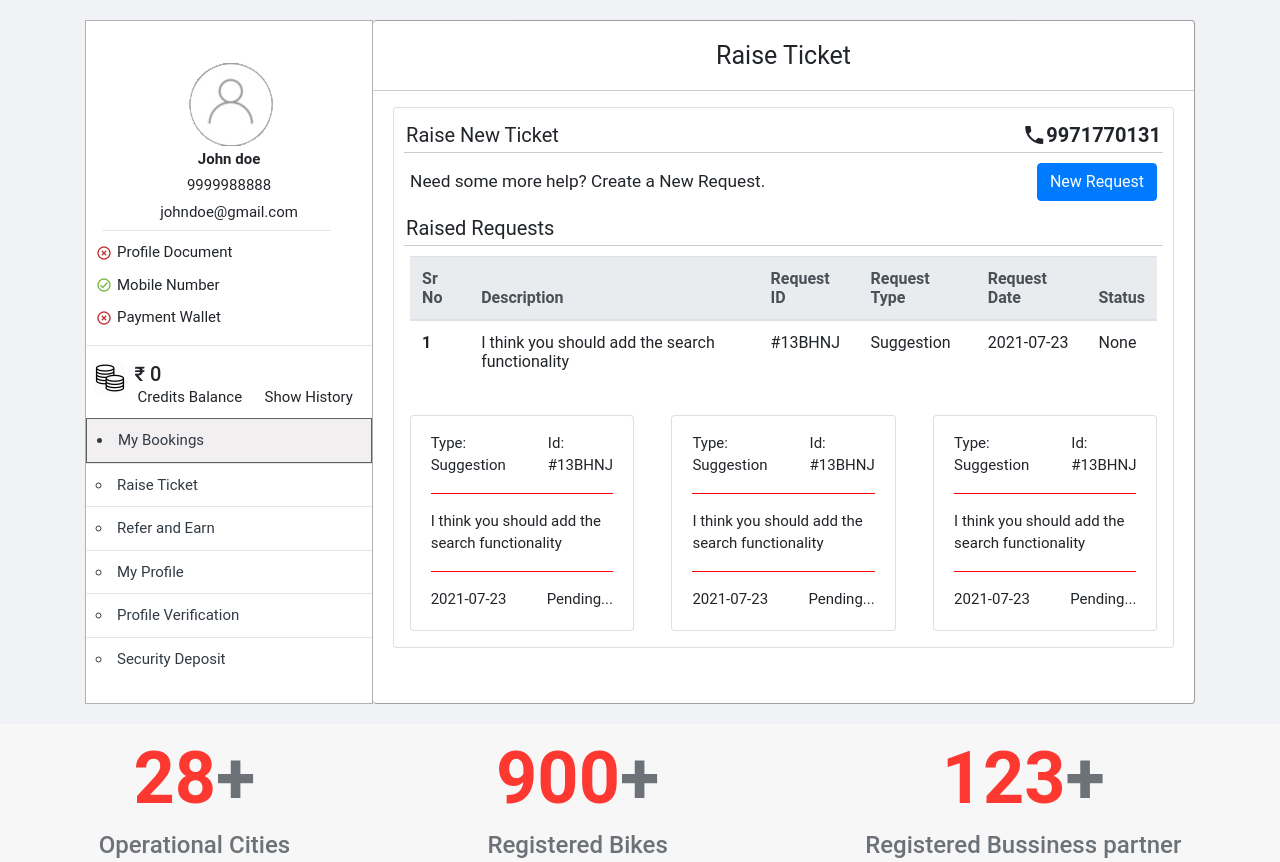
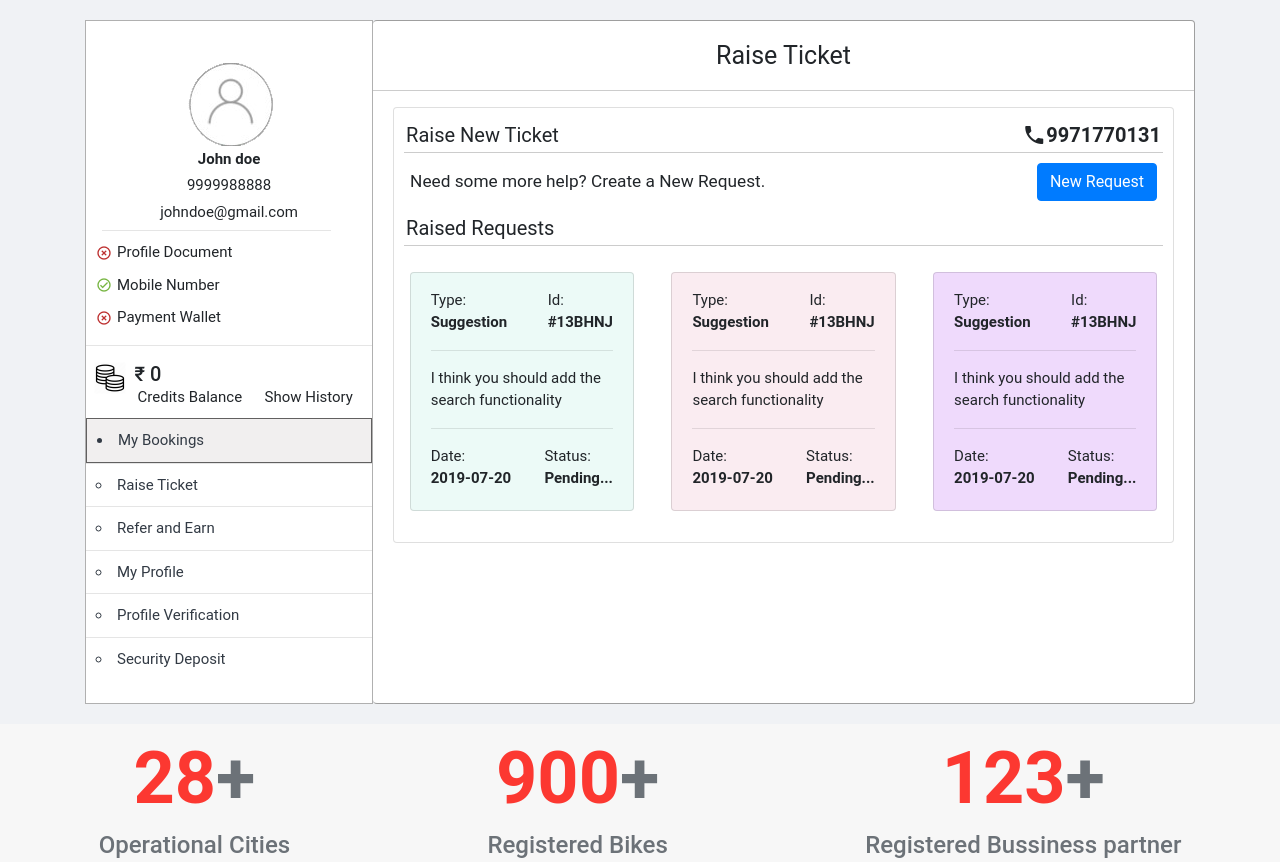
Before and after one commit to KUSUM24/RidoBiko_Clone, a PHP site: page /dashboard-main.php in a window 1280 px wide. Shown: the part 63-925 px from the top of the page. Run offline with PHP 8.4, Linux system fonts and the light colour scheme.

Commit message:
raise ticket cards done

```diff
--- a/css/dashboard.css
+++ b/css/dashboard.css
@@ -233,15 +233,26 @@ select:active {
   z-index: 1200 !important;
 }
 .request-cards--main {
-  margin: 2%;
+  margin: 2% 2% 4% 2%;
 }
 .request-cards--main .card {
   width: 30%;
   /* border: 1px solid red; */
-  /* background-color: rgb(248, 247, 247); */
+}
+.request-cards--main .card:hover {
+  transform: scale(1.1);
+}
+#request-card-0 {
+  background-color: rgb(236, 250, 247);
+}
+#request-card-1 {
+  background-color: rgb(250, 236, 241);
+}
+#request-card-2 {
+  background-color: rgba(224, 185, 250, 0.521);
 }
 .request-hr {
-  border-top: 1px solid red;
+  /* border-top: 1px solid red;  */
 }
 /* Profile Verification  */
 .preview-img {
--- a/dashboard-page.php
+++ b/dashboard-page.php
@@ -196,41 +196,20 @@
           <div class="sub-heading">
             Raised Requests
           </div>
-          <div class="table-responsive px-3">
-            <table class="table raise-ticket--table">
-              <thead class="thead-light">
-                <tr>
-                  <th scope="col">Sr No</th>
-                  <th scope="col">Description</th>
-                  <th scope="col">Request ID</th>
-                  <th scope="col">Request Type</th>
-                  <th scope="col">Request Date</th>
-                  <th scope="col">Status</th>
-                </tr>
-              </thead>
-              <tbody>
-                <tr>
-                  <th scope="row">1</th>
-                  <td>I think you should add the search functionality</td>
-                  <td>#13BHNJ</td>
-                  <td>Suggestion</td>
-                  <td>2021-07-23</td>
-                  <td>None</td>
-                </tr>
-              </tbody>
-            </table>
-          </div>
+
           <div class="request-cards--main d-flex justify-content-between">
-            <div class="card">
+            <div class="card" id="request-card-0">
               <div class="card-body ">
                 <div class="card-title d-flex justify-content-between">
                   <div class="d-flex flex-column">
                     <span>Type:</span>
-                    Suggestion
+                    <b>
+                      Suggestion
+                    </b>
                   </div>
                   <div class="d-flex flex-column">
                     <span>Id:</span>
-                    #13BHNJ
+                    <b>#13BHNJ</b>
                   </div>
                 </div>
                 <hr class="request-hr">
@@ -239,25 +218,29 @@
                 </div>
                 <hr class="request-hr">
                 <div class="card-text d-flex justify-content-between">
-                  <div>
-                    2021-07-23
+                <div class="d-flex flex-column">
+                    <span>Date:</span>
+                    <b>2019-07-20</b>
                   </div>
-                  <div>
-                    Pending...
+                  <div class="d-flex flex-column">
+                    <span>Status:</span>
+                    <b>Pending...</b>
                   </div>
                 </div>
               </div>
             </div>
-            <div class="card">
+            <div class="card" id="request-card-1">
               <div class="card-body ">
                 <div class="card-title d-flex justify-content-between">
                   <div class="d-flex flex-column">
                     <span>Type:</span>
-                    Suggestion
+                    <b>
+                      Suggestion
+                    </b>
                   </div>
                   <div class="d-flex flex-column">
                     <span>Id:</span>
-                    #13BHNJ
+                    <b>#13BHNJ</b>
                   </div>
                 </div>
                 <hr class="request-hr">
@@ -266,25 +249,29 @@
                 </div>
                 <hr class="request-hr">
                 <div class="card-text d-flex justify-content-between">
-                  <div>
-                    2021-07-23
+                <div class="d-flex flex-column">
+                    <span>Date:</span>
+                    <b>2019-07-20</b>
                   </div>
-                  <div>
-                    Pending...
+                  <div class="d-flex flex-column">
+                    <span>Status:</span>
+                    <b>Pending...</b>
                   </div>
                 </div>
               </div>
             </div>
-            <div class="card">
+            <div class="card" id="request-card-2">
               <div class="card-body ">
                 <div class="card-title d-flex justify-content-between">
                   <div class="d-flex flex-column">
                     <span>Type:</span>
-                    Suggestion
+                    <b>
+                      Suggestion
+                    </b>
                   </div>
                   <div class="d-flex flex-column">
                     <span>Id:</span>
-                    #13BHNJ
+                    <b>#13BHNJ</b>
                   </div>
                 </div>
                 <hr class="request-hr">
@@ -293,11 +280,13 @@
                 </div>
                 <hr class="request-hr">
                 <div class="card-text d-flex justify-content-between">
-                  <div>
-                    2021-07-23
+                <div class="d-flex flex-column">
+                    <span>Date:</span>
+                    <b>2019-07-20</b>
                   </div>
-                  <div>
-                    Pending...
+                  <div class="d-flex flex-column">
+                    <span>Status:</span>
+                    <b>Pending...</b>
                   </div>
                 </div>
               </div>
```
